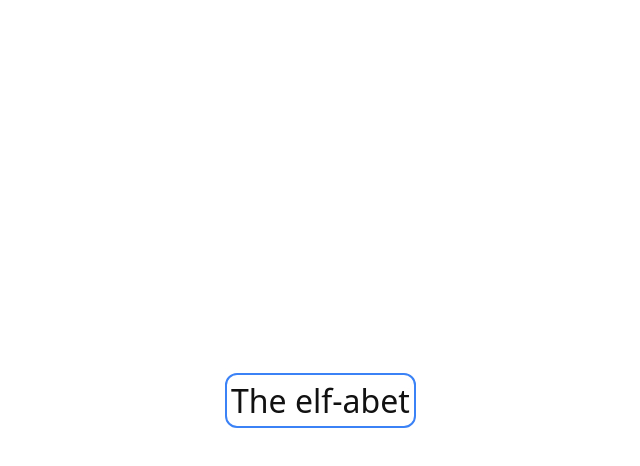
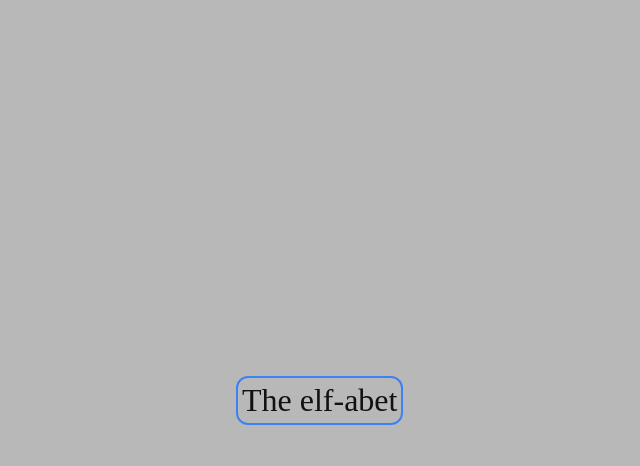
Before and after one commit to simhomer/language-music-app, a website: page elves.html in a window 1280 px wide. Both pictures are taken after a click on the button "What do elves learn in school?". Shown: the top 466 px of the page, without its empty margins (320-960 px from the left). Drawn offline with Linux system fonts and the light colour scheme.

Commit message:
Add files via upload
Updated the splash animation to repeat 3 times

```diff
--- a/elves.html
+++ b/elves.html
@@ -21,8 +21,8 @@
       display: flex;
       align-items: center;
       justify-content: center;
-      font-family: system-ui, -apple-system, Segoe UI, Roboto, Helvetica, Arial, "Apple Color Emoji", "Segoe UI Emoji";
-      background: #ffffff;
+      font-family: "American Typewriter", serif;
+      background: #b8b8b8;
       color: #111111;
       position: relative;
       overflow: hidden;
@@ -50,16 +50,14 @@
       100% { transform: scale(1); }
     }
 
-    /* Radial splash burst from the center */
-    body.revealed::before {
-      content: "";
+    /* Radial splash burst from the center (element-based for sequencing) */
+    .burst {
       position: absolute;
       left: 50%;
       top: 50%;
       width: 20vmin;
       height: 20vmin;
       transform: translate(-50%, -50%) scale(0);
-      background: radial-gradient(circle, #f59e0b 0%, #f59e0b 40%, rgba(245, 158, 11, 0) 41%);
       border-radius: 50%;
       pointer-events: none;
       animation: splash 600ms ease-out forwards;
@@ -74,12 +72,31 @@
   <script>
     document.addEventListener('DOMContentLoaded', function () {
       const jokeEl = document.getElementById('joke');
+      const colors = ['#f59e0b', '#10b981', '#3b82f6']; // amber, emerald, blue
+
+      function createBurst(color, delayMs) {
+        const el = document.createElement('div');
+        el.className = 'burst';
+        el.style.background = `radial-gradient(circle, ${color} 0%, ${color} 40%, rgba(0,0,0,0) 41%)`;
+        el.style.animationDelay = `${delayMs}ms`;
+        document.body.appendChild(el);
+        el.addEventListener('animationend', () => {
+          el.remove();
+        }, { once: true });
+      }
+
       function reveal() {
         jokeEl.textContent = 'The elf-abet';
         jokeEl.setAttribute('aria-live', 'polite');
         jokeEl.style.cursor = 'default';
-        document.body.classList.add('revealed');
         jokeEl.classList.add('popped');
+        // Queue three splashes with small delays and different colors
+        const gap = 200; // ms between bursts
+        colors.forEach((c, i) => createBurst(c, i * gap));
+        // Redirect back to home after 3 seconds
+        setTimeout(() => {
+          window.location.href = 'index.html';
+        }, 3000);
         jokeEl.removeEventListener('click', reveal);
         jokeEl.removeEventListener('keydown', onKey);
       }
```
